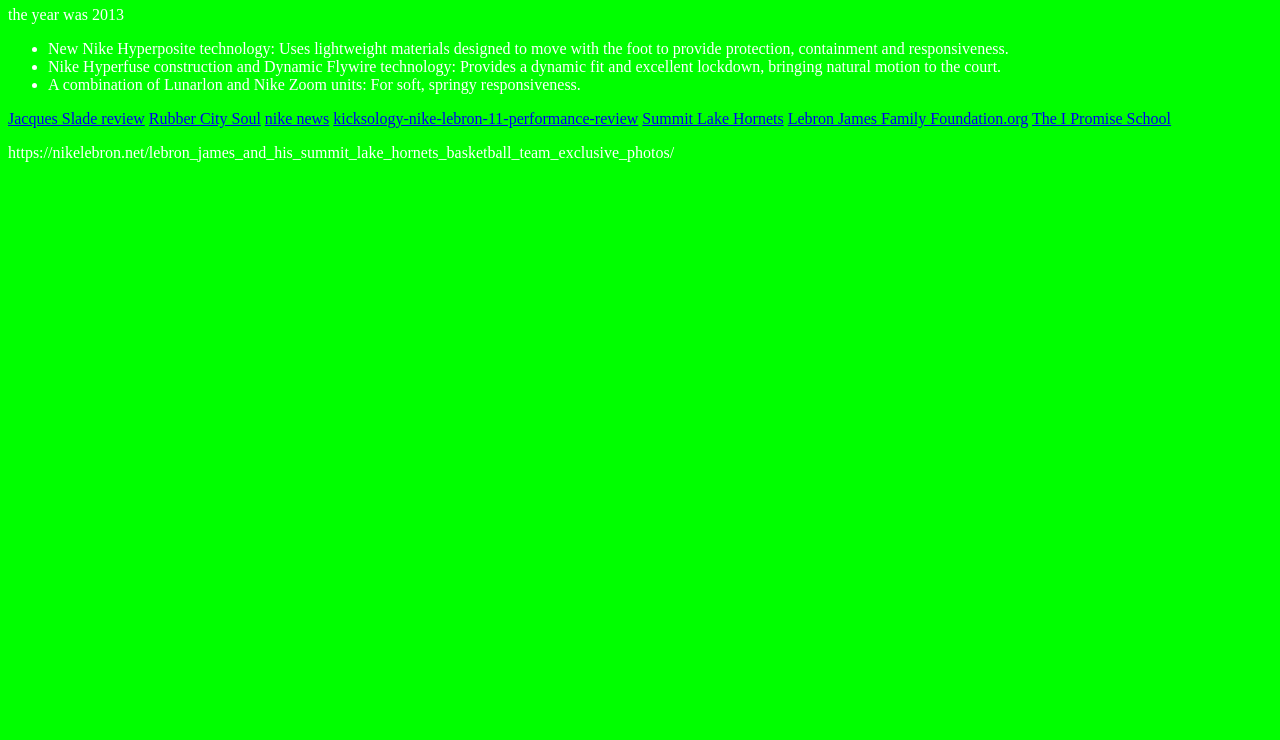
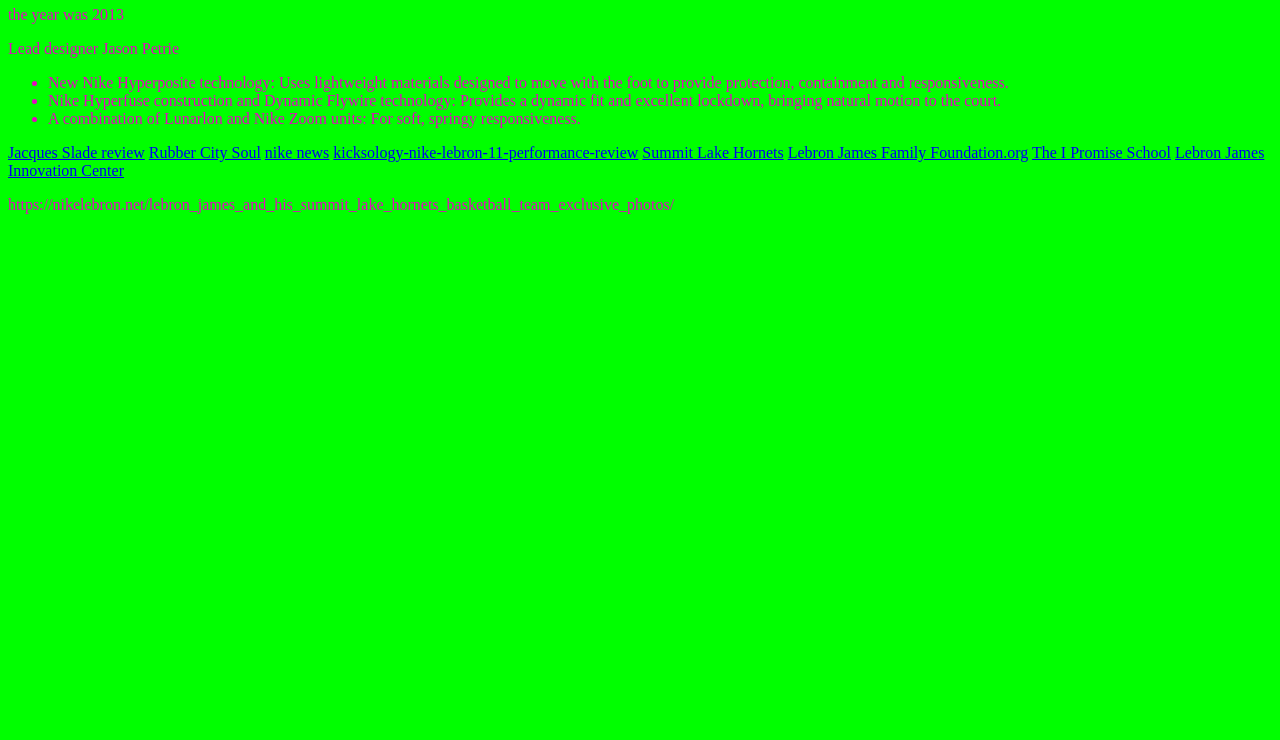
Before and after one commit to ztblackburn/TheLebron11, a plain HTML site: page index.html in a window 1280 px wide. Shown: the part 60-800 px from the top of the page. Drawn offline with Linux system fonts and the light colour scheme.

Commit message:
updated text

```diff
--- a/css/style.less
+++ b/css/style.less
@@ -2,5 +2,5 @@
 
 body {
     background-color:  @primary-color;
-    color: white;
+    color: rgb(230, 6, 192);
 }
--- a/index.html
+++ b/index.html
@@ -8,6 +8,7 @@
     <p>
         the year was 2013
     </p>
+    <p>Lead designer Jason Petrie</p>
     <ul>
         <li>New Nike Hyperposite technology: Uses lightweight materials designed to move with the foot to provide protection, containment and responsiveness. </li>
         <li>Nike Hyperfuse construction and Dynamic Flywire technology: Provides a dynamic fit and excellent lockdown, bringing natural motion to the court.</li>
@@ -19,6 +20,7 @@
     <a href="https://solecollector.com/news/2014/03/summit-lake-lebron-11-swarming-in-to-stores-this-saturday" target="_blank">Summit Lake Hornets</a>
     <a href="https://www.lebronjamesfamilyfoundation.org">Lebron James Family Foundation.org</a>
     <a href="https://ipromise.school">The I Promise School</a>
+    <a href="https://lebronjamesinnovationcenter.nike.com">Lebron James Innovation Center</a>
 </body>
 <footer>
     <p>https://nikelebron.net/lebron_james_and_his_summit_lake_hornets_basketball_team_exclusive_photos/</p>
```
Also changed, not shown: css/style.css.
